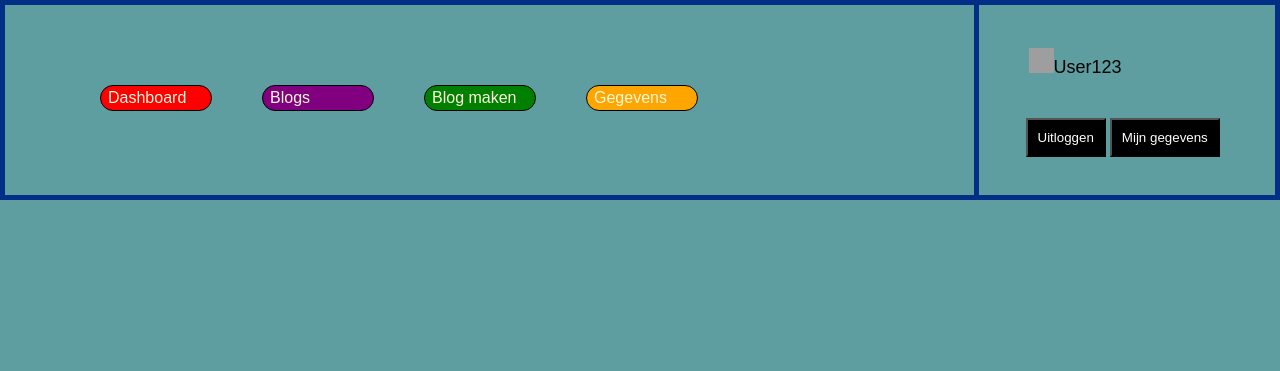
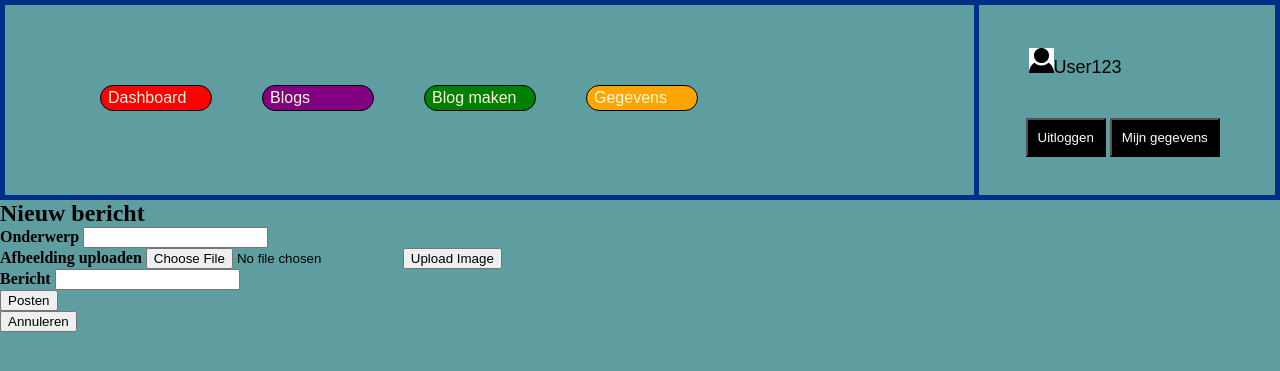
Before and after one commit to bronkie48/BlogappAmbitieproject, a PHP site: page /assets/HTML/createblog.html in a window 1280 px wide. Shown: the top 371 px of the page. Run offline with PHP 8.4, Linux system fonts and the light colour scheme; grey boxes are pictures that could not be loaded.

Commit message:
inloggen.php toegevoegd

```diff
--- a/assets/CSS/style.css
+++ b/assets/CSS/style.css
@@ -130,6 +130,9 @@ header{
 .button-right{
 
 }
+.button-left{
+
+}
 /*dashboard*/
 .metro-style-blocks-grid{
     position: absolute;
@@ -168,6 +171,44 @@ header{
     border: 2px solid orangered;
     background-color: orange;
 }
+/*blogoverzicht*/
+.metro-style-blog-overview{
+    display: flex;
+    flex-direction: row;
+}
+.filter-blog-red{
+    border: 2px solid darkred;
+    background-color: red;
+    margin: 51px 20px;
+    width: 200px;
+    height: 250px;
+}
+.filter-radio{
+
+}
+.blog-image{
+
+}
+.blog-btn{
+
+}
+/*create blog*/
+.create-blog{
+
+}
+.create-blog-button{
+
+}
+.create-blog-form-container{
+
+}
+.create-blog-form{
+
+}
+.create-blog-form-grid{
+
+}
+
 /*footer*/
 footer{
 
--- a/assets/HTML/createblog.html
+++ b/assets/HTML/createblog.html
@@ -27,9 +27,38 @@
                 </div>
             </div>
         </header>
+        <section class="create-blog">
+            <div class="create-blog-button">
+                <h1>Nieuw bericht</h1>
+            </div>
+        </section>
+        <section class="create-blog-form-container">
+            <div class="create-blog-form">
+                <div class="create-blog-form-grid">
+                    <form method="POST" name="create-blog" id="create-blog">
+                        <div class="form-line">
+                            <label for="subject"><b>Onderwerp</b></label>
+                            <input type="text" name="subject" id="subject" placeholder="" required>
+                        </div>
+                        <div class="form-line">
+                            <label for="fileToUpload"><b>Afbeelding uploaden</b></label>
+                            <input type="file" name="fileToUpload" id="fileToUpload">
+                            <input type="submit" value="Upload Image" name="submit">
+                        </div>
+                        <div class="form-line">
+                            <label for="message"><b>Bericht</b></label>
+                            <input type="text" name="message" id="message" placeholder="" required>
+                        </div>
+                        <div class="button-left">
+                            <button type="submit" class="green-btn">Posten</button>
+                        </div>
+                        <div class="button-right">
+                            <button type="reset" class="red-btn">Annuleren</button>
 
-        <section>
-
+                        </div>
+                    </form>
+                </div>
+            </div>
         </section>
 
         <footer>
```
Also changed, not shown: assets/HTML/blogoverview.html (+5 -4 lines), assets/HTML/dashboard.html (added, +48 -0 lines), assets/HTML/index.html (+5 -9 lines), assets/PHP/database.php (added, +30 -0 lines), assets/PHP/register.php (added, +42 -0 lines), assets/IMG/blog.jpg (added), assets/IMG/user.png (added), assets/JS/blog.js (added), assets/PHP/login.php (added).
